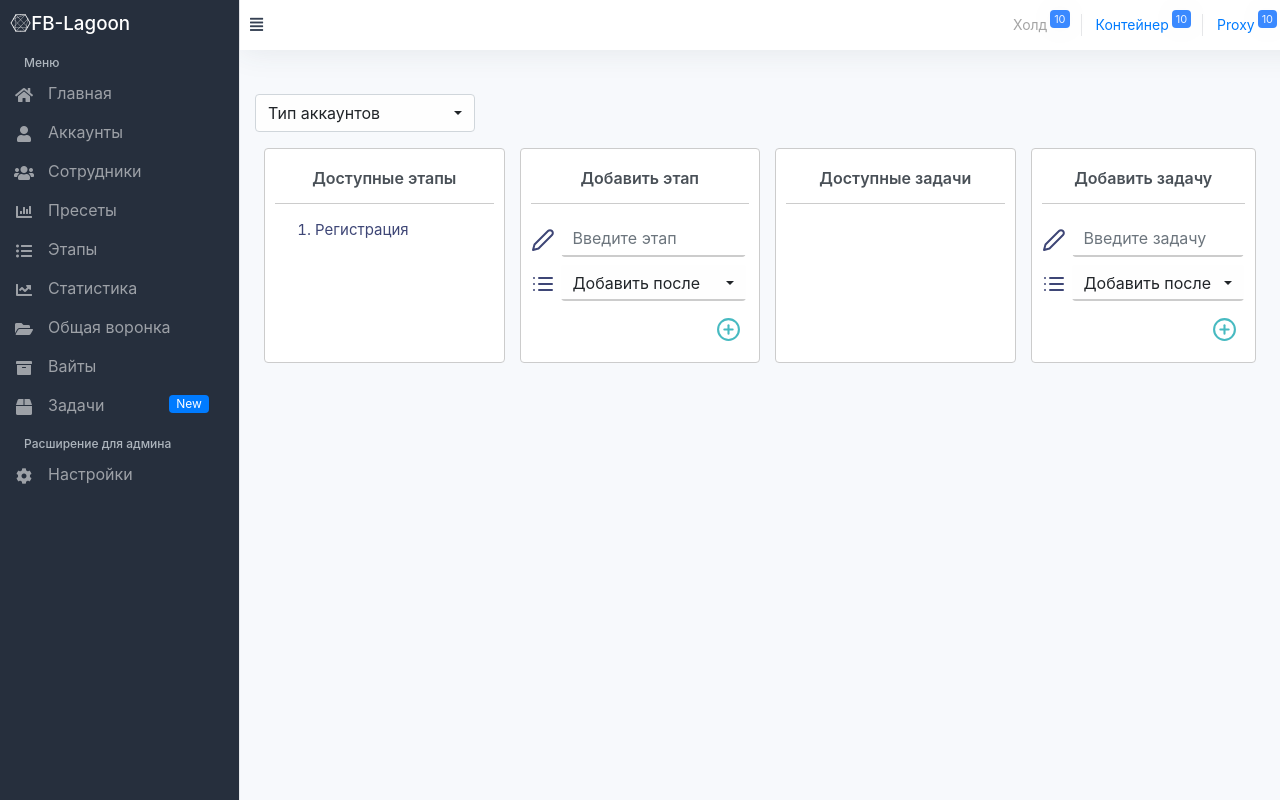
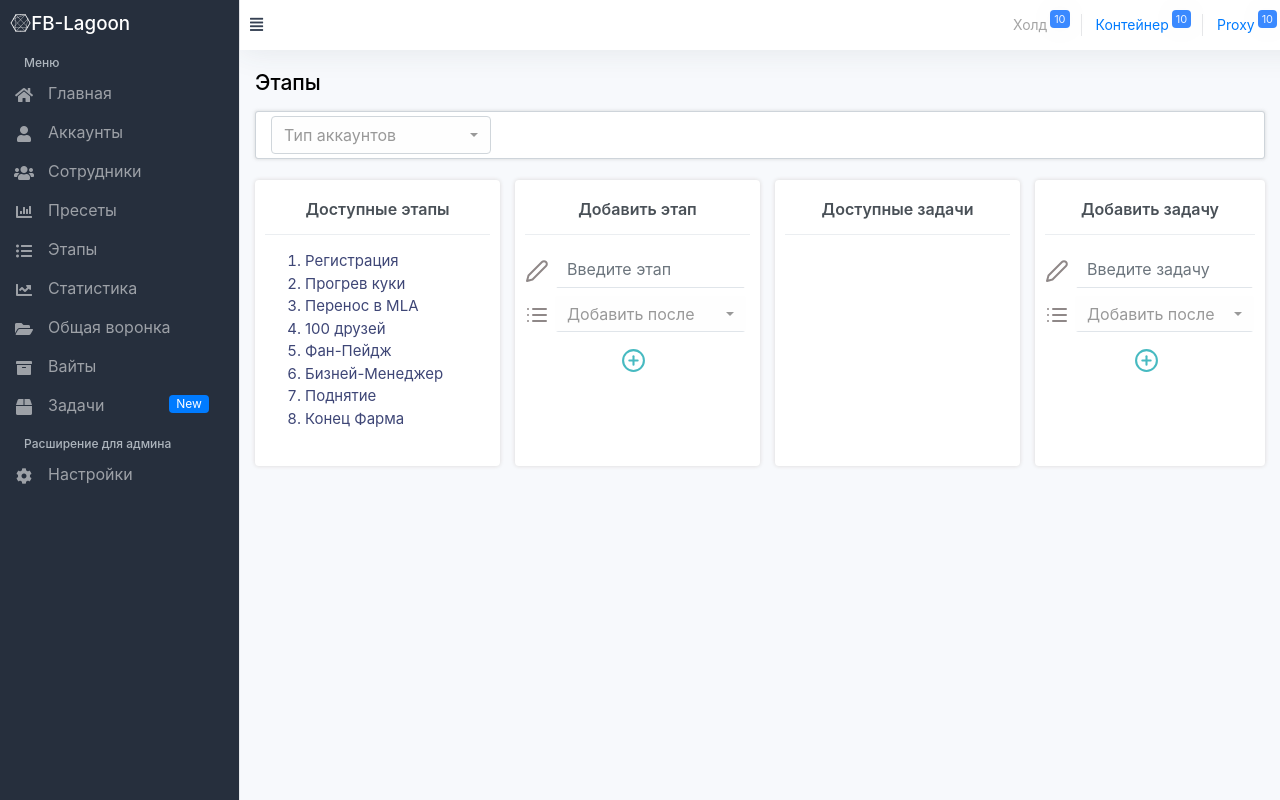
Before and after one commit to alex-klimchik/FB-Modul, a PHP site: page /stages-page.php in a window 1280 px wide. Run offline with PHP 8.4, Linux system fonts and the light colour scheme; some libraries are stand-ins or nearby versions.

Commit message:
1001 pravka

```diff
--- a/css/presets.css
+++ b/css/presets.css
@@ -1,3 +1,9 @@
+.card {
+    padding: 15px;
+    margin-bottom: 2rem;
+    box-shadow: 0 0 0.875rem 0 rgba(53, 64, 82, .05);
+    border: 0;
+}
 /*styles modal*/
 ul{
     list-style-type: none;
--- a/css/stages-page.css
+++ b/css/stages-page.css
@@ -13,7 +13,7 @@ input {outline:none;}
     flex-wrap: wrap;
 }
 .thumb{
-    border: 1px solid #ccc;
+    box-shadow: 0 0 4px #dad7d7;
     border-radius: 4px;
     background-color: #ecf3e6;
     height: calc(100% - 15px);
@@ -39,13 +39,14 @@ input {outline:none;}
     font-weight: 600;
     color: #495057;
     padding-bottom: 15px;
-    border-bottom: 1px solid #ccc;
+    border-bottom: 1px solid #ebeef1;
 }
 .stage-bl-wrap{
     display: flex;
     align-items: flex-end;
 }
 .stage-icon{
+    color: #8f8888;
     width: 30px;
     margin-bottom: 5px;
 }
@@ -54,7 +55,7 @@ input {outline:none;}
 }
 .stage-btn{
     display: flex;
-    justify-content: flex-end;
+    justify-content: center;
     color: #47bac1;
 }
 .stage-btn a{
@@ -69,7 +70,28 @@ input {outline:none;}
 }
 /*================ select styles header===================*/
 
-
+.additions{
+    background-color: #fff;
+    box-shadow: 0 0 3px 1px #b7b7b74f;
+    margin-bottom: 5px;
+    padding: 0 15px;
+    border-radius: 3px;
+    background-clip: padding-box;
+    border: 1px solid #ced4da;
+    display: flex;
+    align-items: center;
+    justify-content: space-between;
+    height: 48px;
+    font-size: 14px;
+}
+.bootstrap-select>.dropdown-toggle {
+    color: #999;
+}
+.btn-light:not(:disabled):not(.disabled):active, .show>.btn-light.dropdown-toggle {
+    color: #999;
+    background-color: #fefefe;
+    outline: none;
+}
 .btn-light:not(:disabled):not(.disabled):active, .show>.btn-light.dropdown-toggle {
     background-color: #fefefe;
     outline: none;
@@ -85,7 +107,7 @@ input {outline:none;}
     background-color: #f4f8ff96;
 }
 .btn-light {
-    color: #212529;
+    color: #999;
     background-color: #fefefe;
     border: 1px solid #d0d6db;
 }
@@ -100,12 +122,12 @@ input {outline:none;}
 /*Input modal*/
 .form-br {
     border: 0;
-    background-image: linear-gradient(0deg,#ccc 2px,rgba(0,0,0,0) 0),linear-gradient(0deg,rgba(0,0,0,.26) 1px,transparent 0);
+    background-image: linear-gradient(0deg,#e0e5ea 1px,rgba(0,0,0,0) 0),linear-gradient(0deg,rgba(0,0,0,.26) 1px,transparent 0);
 }
 
 .form-br:hover,
 .form-br:focus {
-    background-image: linear-gradient(0deg,#47bac1 2px,rgba(0,150,136,0) 0),linear-gradient(0deg,rgba(0,0,0,.26) 1px,transparent 0);
+    background-image: linear-gradient(0deg,#47bac1 1px,rgba(0,150,136,0) 0),linear-gradient(0deg,rgba(0,0,0,.26) 1px,transparent 0);
     background-size: 100% 100%,100% 100%;
     transition-duration: .3s;
 }
@@ -115,15 +137,9 @@ input {outline:none;}
 }
 .stages-btn button {
     border: 0;
-    background-image: linear-gradient(0deg,#ccc 2px,rgba(0,0,0,0) 0),linear-gradient(0deg,rgba(0,0,0,.26) 1px,transparent 0);
+    background-image: linear-gradient(0deg,#e0e5ea 1px,rgba(0,0,0,0) 0),linear-gradient(0deg,rgba(0,0,0,.26) 1px,transparent 0);
 }
 
-/*.stages-btn button :hover,*/
-/*.stages-btn button :focus {*/
-    /*background-image: linear-gradient(0deg,#47bac1 2px,rgba(0,150,136,0) 0),linear-gradient(0deg,rgba(0,0,0,.26) 1px,transparent 0);*/
-    /*background-size: 100% 100%,100% 100%;*/
-    /*transition-duration: .3s;*/
-/*}*/
 .stages-btn button :hover,
 .stages-btn button :focus {
     border: 0;
--- a/presets.php
+++ b/presets.php
@@ -37,9 +37,10 @@
             <!--Header END-->
             <main>
                 <div class="container-fluid" style="position: relative;">
+                    <h6 style="color: #000; font-size: 21px; margin-bottom: 1rem">Пресеты</h6>
                     <div class="card" style="padding: 15px;">
-                        <h6>Пресеты</h6>
-                        <div style="border-top: 1px solid #e7e9ea;overflow-x:auto;">
+<!--                        <h6>Пресеты</h6>-->
+                        <div style="overflow-x:auto;">
                             <table class="table-staff table table-striped">
                                 <thead>
                                     <tr>
--- a/stages-page.php
+++ b/stages-page.php
@@ -43,12 +43,14 @@
         <!--Header END-->
         <main>
 
-            <div class="container-fluid py-4">
+            <div class="container-fluid ">
+                <h6 style="color: #000; font-size: 21px; margin-bottom: 1rem">Этапы</h6>
                 <div class="row">
                     <div class="col-12">
-                        <div class="staff-department">
-                            <div class="form-group">
-                                <select class="form-style selectpicker" id="typeAllAccount" data-live-search="false">
+
+                        <div class="additions proxy-account">
+                            <div class="additions-choice">
+                                <select class="selectpicker" id="typeAllAccount">
                                     <option>Тип аккаунтов</option>
                                     <option>Брут</option>
                                     <option>Арендованные</option>
@@ -60,7 +62,7 @@
                     </div>
                 </div>
 
-                <div class="row row-flex stage-mr">
+                <div class="row row-flex mt-3">
                     <div class="col-xl-3 col-lg-3 col-md-6 col-sm-6 col-xs-12 pr-0  ">
                         <div class="thumb bg-stages-bl">
                             <div class="stages-headline access-bg">
@@ -69,6 +71,13 @@
                             <div class="stages-contant-bl">
                                 <ol>
                                     <li><a>Регистрация</a></li>
+                                    <li><a>Прогрев куки</a></li>
+                                    <li><a>Перенос в MLA</a></li>
+                                    <li><a>100 друзей</a></li>
+                                    <li><a>Фан-Пейдж</a></li>
+                                    <li><a>Бизней-Менеджер</a></li>
+                                    <li><a>Поднятие</a></li>
+                                    <li><a>Конец Фарма</a></li>
                                 </ol>
                             </div>
                         </div>
@@ -82,9 +91,6 @@
                             <div class="stages-contant-bl">
 
                                 <form class="stage-add">
-
-
-
 
                                     <div class="stage-bl-wrap mb-2">
                                         <div class="stage-icon">
```
Also changed, not shown: css/proxy.css (+35 -2 lines), css/staff-page.css (+19 -2 lines), proxy.php (+23 -5 lines), staff-page.php (+8 -16 lines).
